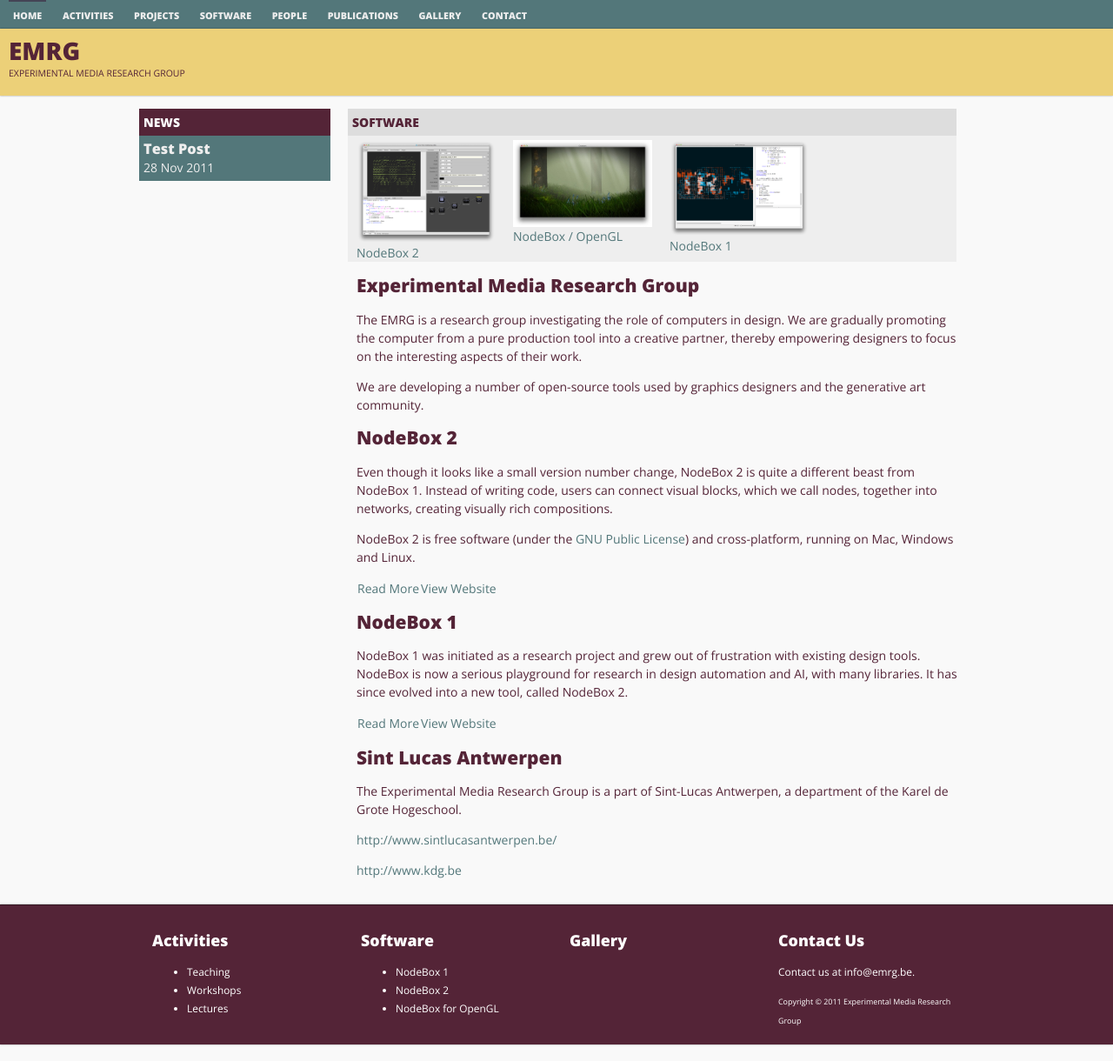
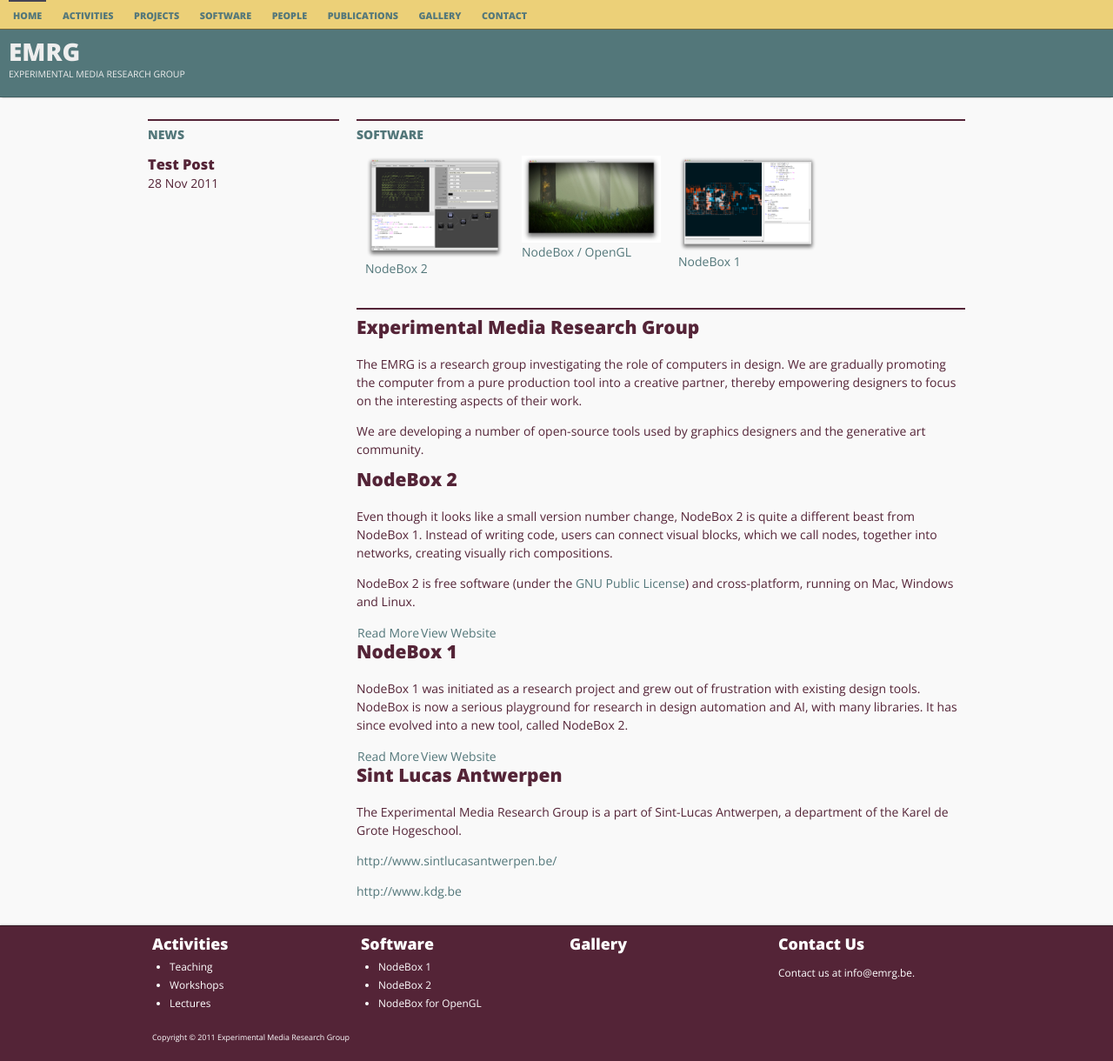
Before and after one commit to nodebox/emrg.be, a Jekyll site: the page built from index.md, in a window 1280 px wide. Shown: the whole page at 87% size. Built offline with Jekyll 4.4.1, drawn with Linux system fonts in a browser that asks for light colours; nearby versions of some CDN libraries.

Commit message:
Beautified layout some more.

```diff
--- a/_layouts/base.html
+++ b/_layouts/base.html
@@ -74,6 +74,8 @@
     <div class="four columns">
       <h2>Contact Us</h2>
       <p>Contact us at <a href="mailto:info@emrg.be">info@emrg.be</a>.</p>
+    </div>
+    <div class="sixteen columns">
       <p><small>Copyright &copy; 2011 Experimental Media Research Group</small></p>
     </div>
   </div>
--- a/_layouts/default.html
+++ b/_layouts/default.html
@@ -3,8 +3,8 @@
 section: home
 ---
   <!-- Page Title -->
-  <div id="page-title" class="twelve columns  offset-by-four">
-    <h2>{{ page.title }}</h2>
+  <div class="twelve columns offset-by-four">
+    <h2 id="page-title">{{ page.title }}</h2>
   </div>
 
   <!-- Content -->
--- a/_layouts/homepage.html
+++ b/_layouts/homepage.html
@@ -1,7 +1,7 @@
 ---
 layout: base
 ---
-<div class="four columns alpha news box">
+<div class="four columns news box">
   <h2>News</h2>
   {% for post in site.posts %}
   <article>
@@ -11,7 +11,7 @@
   </article>
 </div>
 
-<div class="twelve columns omega software box">
+<div class="twelve columns software box">
   <h2>Software</h2>
   <div class="three columns">
     <a href="/software/nodebox-2.html"><img src="/media/img/nodebox2_s.png" alt="NodeBox 2 Screenshot" class="thumb">
@@ -28,6 +28,6 @@
 </div>
 
 <div class="twelve columns offset-by-four omega">
-  <h2>{{ page.title }}</h2>
+  <h2 id="page-title">{{ page.title }}</h2>
   {{ content }}
 </div>
--- a/media/css/screen.css
+++ b/media/css/screen.css
@@ -20,38 +20,14 @@
 }
 
 
-/* Header */
-
-header {
-  margin-bottom: 15px;
-  padding: 15px 0 5px 10px;
-  background: #ECD078;
-  box-shadow: 0 0 2px rgba(0, 0, 0, 0.4);
-}
-
-header, header a {
-  text-decoration: none;
-  color: #542437;
-}
-
-header h1 {
-  font-weight: 800;
-  margin: 0;
-}
-
-header small {
-  display: block;
-  font-size: 75%;
-  margin: 5px 0 10px 0;
-  text-transform: uppercase;
-}
-
 /* Navigation */
 
 nav ul {
   margin: 0 0 0 0;
   padding: 0 0 0 10px;
-  background: #53777A;
+  background: #ECD078;
+  border-bottom: 1px solid rgba(0, 0, 0, 0.5);
+  box-shadow: 0 0 2px rgba(0, 0, 0, 0.9);
 }
 
 nav li {
@@ -67,7 +43,7 @@
   font-size: 60%;
   font-weight: 800;
   text-transform: uppercase;
-  color: #eee;
+  color: #53777A;
 }
 
 nav li a:hover {
@@ -88,7 +64,36 @@
 }
 
 
+/* Header */
+
+header {
+  margin-bottom: 25px;
+  padding: 15px 0 5px 10px;
+  background: #53777A;
+  border-bottom: 1px solid rgba(0, 0, 0, 0.2);
+  box-shadow: 0 2px 2px -2px rgba(0, 0, 0, 0.4);
+}
+
+header, header a {
+  text-decoration: none;
+  color: #eee;
+}
+
+header h1 {
+  font-weight: 800;
+  margin: 0;
+}
+
+header small {
+  display: block;
+  font-size: 75%;
+  margin: 5px 0 10px 0;
+  text-transform: uppercase;
+}
+
+
 /* Content */
+
 #content {
   min-height: 700px;
 }
@@ -101,12 +106,21 @@
   display: block;
 }
 
+#content h2 {
+  margin: 0 0 1em 0;
+}
+
+#page-title {
+  border-top: 2px solid #542437;
+  padding-top: 10px;
+}
+
 
 /* Footer */
 
 footer {
   margin-top: 15px;
-  padding: 15px 0 5px 10px;
+  padding: 10px 0 5px 10px;
   background: #542437;
   box-shadow: 0 0 2px rgba(0, 0, 0, 0.4);
   font-size: 85%;
@@ -118,14 +132,29 @@
   text-decoration: none;
 }
 
+footer h2 {
+  margin: 0 0 5px 0;
+}
+
+footer ul {
+  margin: 0 0 5px 0;
+  padding: 0 0 0 20px;
+}
+
 /* Homepage */
+
+.box {
+    border-top: 2px solid #542437;
+    padding-bottom: 10px;
+    margin-bottom: 25px;
+}
 
 .box h2 {
   font-size: 14px;
   margin: 0 0 5px 0;
-  padding: 5px;
+  padding-top: 5px;
   text-transform: uppercase;
-  color: white;
+  color: #53777A;
 }
 
 .box h3 {
@@ -133,27 +162,27 @@
 }
 
 .box article {
-  padding: 0 5px 5px 5px;
+  padding: 0 0 5px 0;
 }
 
 .news.box {
-  background: #53777A;
+/*  background: #53777A;*/
 }
 
 .news.box, .news.box a {
-  color: #eee;
+  color: #542437;
 }
 
 .news.box h2 {
-  background: #542437;
+/*  background: #542437;*/
 }
 
 .software.box {
-  background: #eee;
+/*  background: #eee;*/
 }
 
 .software.box h2 {
-  background: #ddd;
-  color: #542437;
+/*  background: #ddd;*/
+/*  color: #542437;*/
   text-transform: uppercase;
 }
```
